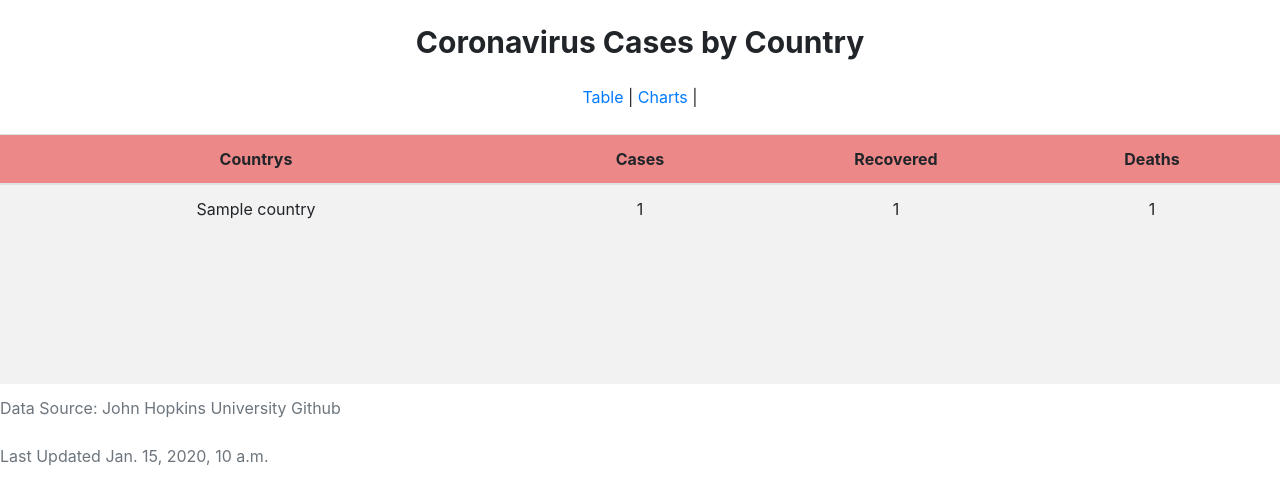
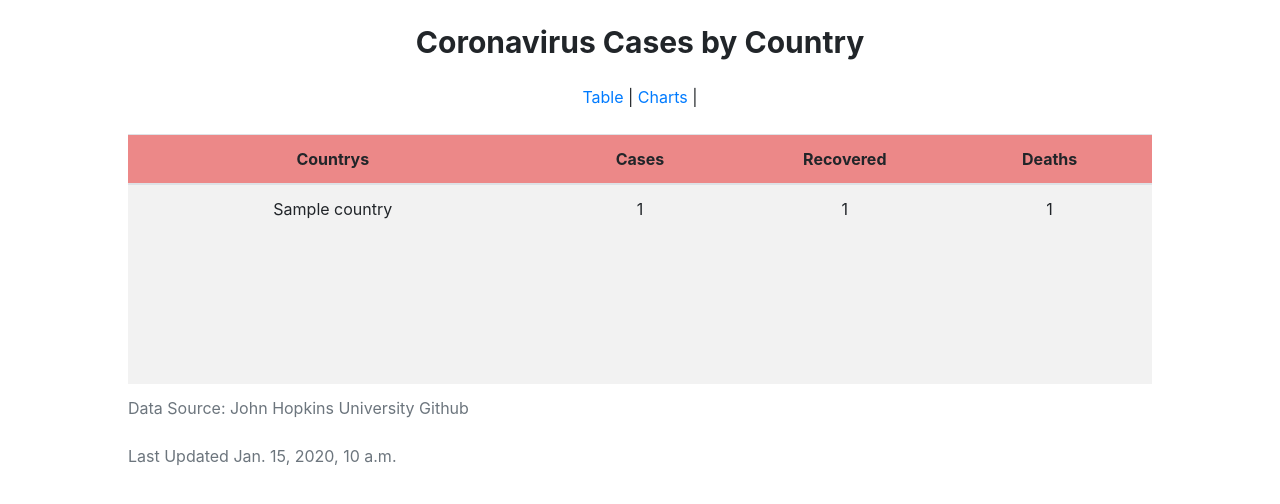
Before and after one commit to Nicholas-Chong/Coronavirus_website, a Django app: template corona_website_app/templates/corona_website_app/index.html in a window 1280 px wide. Shown: the top 504 px of the page. Run offline with Django 3.2, Linux system fonts and the light colour scheme; the template is opened without the code that fills it: most values are stand-ins (such as "Sample title", 1, 10 or a date in 2020); data that the repository does not hold is empty; some libraries are stand-ins or nearby versions.

Commit message:
changed sizing

```diff
--- a/corona_website_app/templates/corona_website_app/index.html
+++ b/corona_website_app/templates/corona_website_app/index.html
@@ -6,7 +6,8 @@
         margin: auto;
         margin-bottom: 25px;
         align-self: center;
-        width: col-10;
+        width: 80%;
+        height: 80%;
         table-layout: fixed;
     }
 
@@ -35,7 +36,7 @@
         </datalist>
         <button style="align-items: center;" class="btn btn-primary" type="submit">Go</button>
     </form> -->
-    <table id="main-table" class="table table-striped table-fixed">
+    <table id="main-table" class="col-sm-12 table table-striped table-fixed">
         <caption>Data Source: John Hopkins University Github</caption>
         <caption>Last Updated {{ last_updated }}</caption>
         <thead style="background-color: rgb(236, 136, 136);" class="sticky-top">
```
